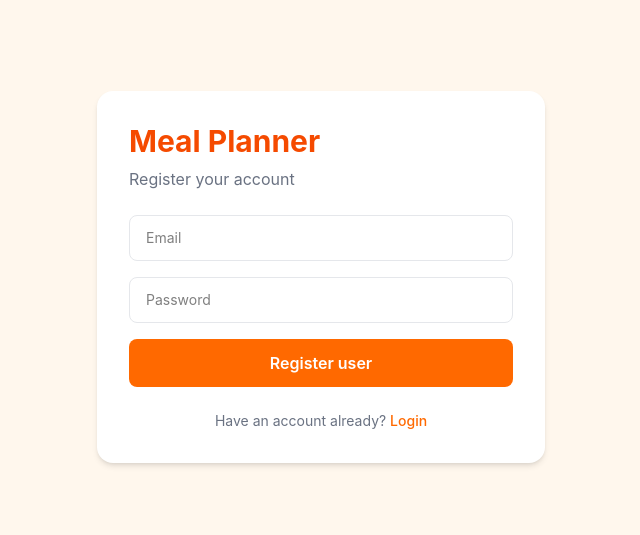
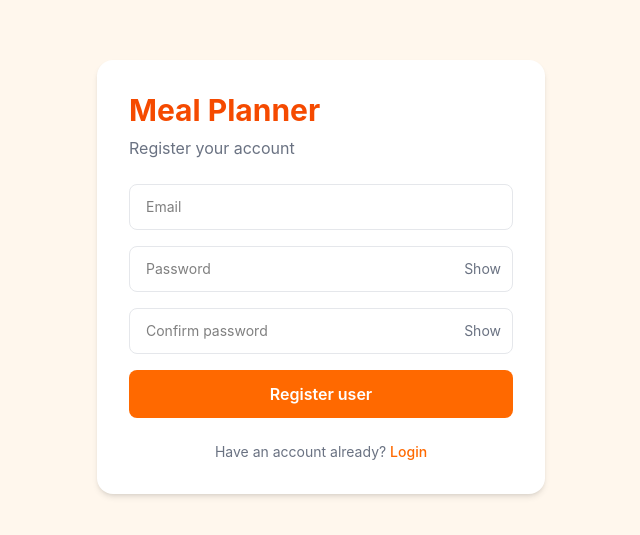
Before and after one commit to jonnarhei/meal-planner, a React (Vite) app in the folder frontend/: page /register in a window 1280 px wide. Shown: the part 123-658 px from the top of the page, without its empty margins (319-959 px from the left). Built offline with nearby package versions, Linux system fonts and the light colour scheme; no server answers.

Commit message:
generic password fields and confirm password on register

```diff
--- /dev/null
+++ b/frontend/src/components/PasswordInput.tsx
@@ -0,0 +1,33 @@
+import { useState } from "react"
+
+type Props = {
+    value: string
+    onChange: (value: string) => void
+    placeHolder?: string
+}
+
+function PasswordInput({ value, onChange, placeHolder = 'Password' }: Props) {
+    const [visible, setVisible] = useState(false)
+
+    return (
+        <div className="relative">
+            <input
+                type={visible ? 'text' : 'password'}
+                placeholder={placeHolder}
+                value={value}
+                onChange={(e) => onChange(e.target.value)}
+                className="w-full border border-gray-200 rounded-lg px-4 py-3 pr-16 text-sm focus:outline-none focus:ring-2 focus:ring-orange-300"
+            />
+            <button
+                type="button"
+                onClick={() => setVisible(!visible)}
+                aria-label={visible ? `Hide ${placeHolder}` : `Show ${placeHolder}`}
+                className="absolute right-3 top-1/2 -translate-y-1/2 text-sm text-gray-500 hover:text-orange-500"
+            >
+                {visible ? 'Hide' : 'Show'}
+            </button>
+        </div>
+    )
+}
+
+export default PasswordInput
--- a/frontend/src/pages/Login.tsx
+++ b/frontend/src/pages/Login.tsx
@@ -3,6 +3,7 @@ import { useAuth } from "../context/AuthContext"
 import { Link, useNavigate } from "react-router-dom"
 import { login } from "../api/auth"
 import toast from "react-hot-toast"
+import PasswordInput from "../components/PasswordInput"
 
 function Login() {
     const [email, setEmail] = useState('')
@@ -17,7 +18,7 @@ function Login() {
         setLoading(true)
 
         try {
-            const data = await login({email, password})
+            const data = await login({ email, password })
             setToken(data.token)
             navigate('/meal-plan')
         } catch (err) {
@@ -41,17 +42,11 @@ function Login() {
                         onChange={(e) => setEmail(e.target.value)}
                         className="border border-gray-200 rounded-lg px-4 py-3 text-sm focus:outline-none focus:ring-2 focus:ring-orange-300"
                     />
-                    <input
-                        type="password"
-                        placeholder="Password"
-                        value={password}
-                        onChange={(e) => setPassword(e.target.value)}
-                        className="border border-gray-200 rounded-lg px-4 py-3 text-sm focus:outline-none focus:ring-2 focus:ring-orange-300"
-                    />
+                    <PasswordInput value={password} onChange={setPassword} />
                     <button
                         type="submit"
                         disabled={loading}
-                        className="bg-orange-500 hover:bg-orange-600 text-white font-semibold py-3 rounded-lg transition-colors diabled:opacity-50"
+                        className="bg-orange-500 hover:bg-orange-600 text-white font-semibold py-3 rounded-lg transition-colors disabled:opacity-50"
                     >
                         {loading ? 'Logging in...' : 'Log in'}
                     </button>
--- a/frontend/src/pages/Register.tsx
+++ b/frontend/src/pages/Register.tsx
@@ -3,10 +3,12 @@ import { Link, useNavigate } from "react-router-dom"
 import { login, register } from "../api/auth"
 import { useAuth } from "../context/AuthContext"
 import toast from "react-hot-toast"
+import PasswordInput from "../components/PasswordInput"
 
 function Register() {
     const [email, setEmail] = useState('')
     const [password, setPassword] = useState('')
+    const [confirmPassword, setConfirmPassword] = useState('')
     const [loading, setLoading] = useState(false)
 
     const { setToken } = useAuth()
@@ -16,8 +18,13 @@ function Register() {
         e.preventDefault()
         setLoading(true)
 
+        if (password !== confirmPassword) {
+            toast.error('Passwords do not match')
+            return
+        }
+
         try {
-            await register({email, password})
+            await register({ email, password })
             const data = await login({ email, password })
             setToken(data.token)
             navigate('/dietary-preferences')
@@ -42,17 +49,15 @@ function Register() {
                         onChange={(e) => setEmail(e.target.value)}
                         className="border border-gray-200 rounded-lg px-4 py-3 text-sm focus:outline-none focus:ring-2 focus:ring-orange-300"
                     />
-                    <input
-                        type="password"
-                        placeholder="Password"
-                        value={password}
-                        onChange={(e) => setPassword(e.target.value)}
-                        className="border border-gray-200 rounded-lg px-4 py-3 text-sm focus:outline-none focus:ring-2 focus:ring-orange-300"
-                    />
+                    <PasswordInput value={password} onChange={setPassword} />
+                    <PasswordInput value={confirmPassword} onChange={setConfirmPassword} placeHolder="Confirm password" />
+                    {confirmPassword && password !== confirmPassword && (
+                        <p className="text-sm text-red-500 -mt-2">Passwords do not match</p>
+                    )}
                     <button
                         type="submit"
                         disabled={loading}
-                        className="bg-orange-500 hover:bg-orange-600 text-white font-semibold py-3 rounded-lg transition-colors diabled:opacity-50"
+                        className="bg-orange-500 hover:bg-orange-600 text-white font-semibold py-3 rounded-lg transition-colors disabled:opacity-50"
                     >
                         {loading ? 'Registering user...' : 'Register user'}
                     </button>
```
